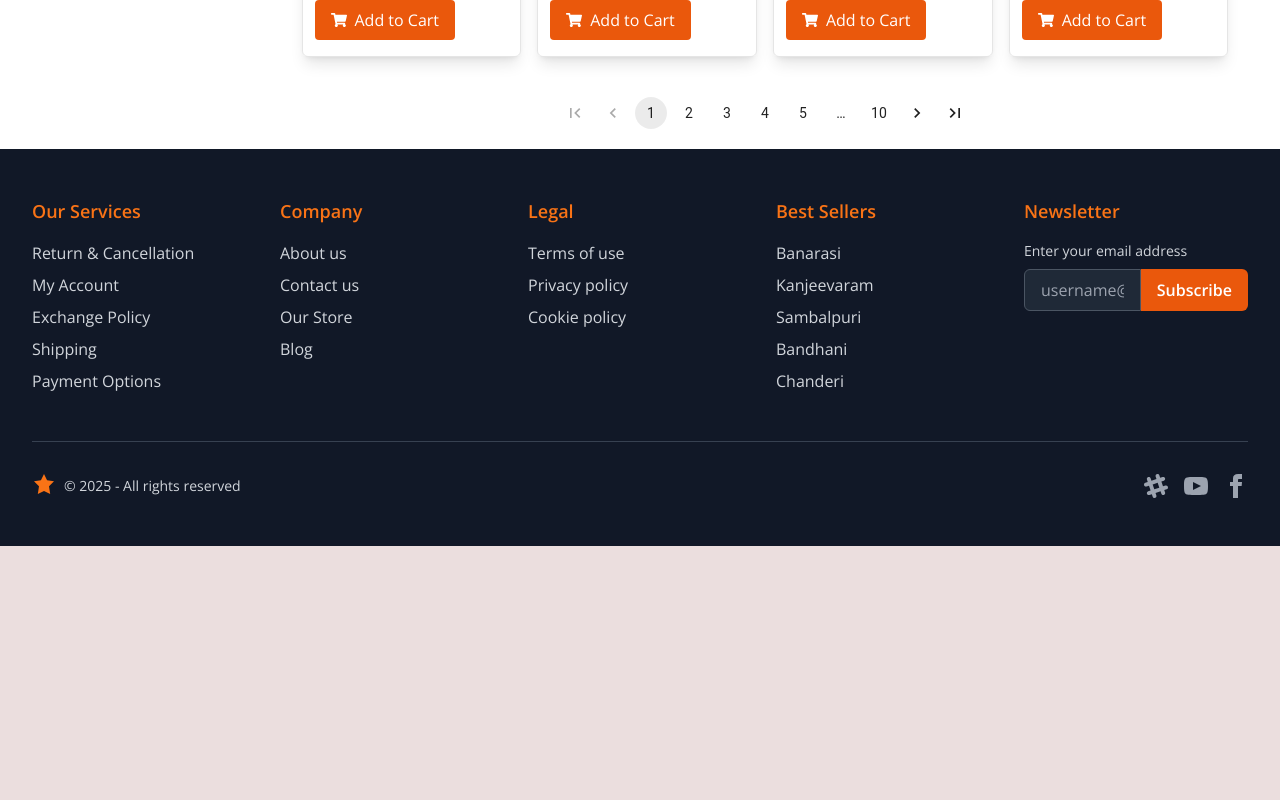
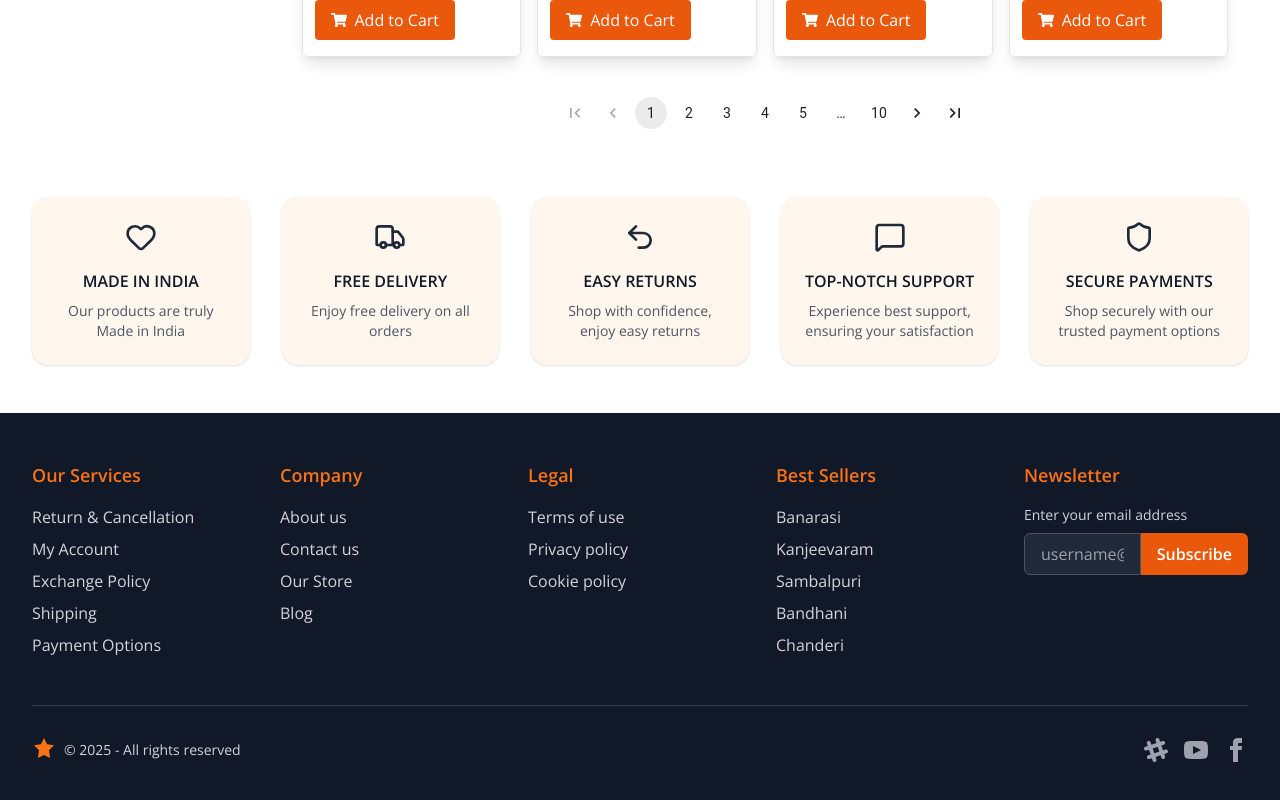
Before and after one commit to Margam-Group2025/Fashion-Ecommerce, a React (Vite) app: page /productlisting in a window 1280 px wide. Shown: the part 1365-2165 px from the top of the page. Before the commit the page ends 1911 px from the top, so only its background shows below. Built offline with nearby package versions, Linux system fonts and the light colour scheme.

Commit message:
add some section

```diff
--- a/src/pages/ProductListing/index.jsx
+++ b/src/pages/ProductListing/index.jsx
@@ -10,6 +10,9 @@ import { GrGrid } from "react-icons/gr";
 import Menu from '@mui/material/Menu';
 import MenuItem from '@mui/material/MenuItem';
 import Pagination from '@mui/material/Pagination';
+import FashionShowCase from '../../components/FashionShowcase'
+import { Feather } from 'lucide-react';
+import FeaturesSection from '../../components/Features';
 
 
 
@@ -24,6 +27,7 @@ const ProductListing = () => {
     setAnchorEl(null);
   };
   return (
+    <>
     <section className='py-5 pb-0'>
       <div className='container'>
        <Breadcrumbs aria-label="breadcrumb">
@@ -138,7 +142,10 @@ const ProductListing = () => {
         </div>
         </div>
     </section>
+    <FeaturesSection/>
+
+  </>
   )
 }
-
+<FashionShowCase/>
 export default ProductListing
```
